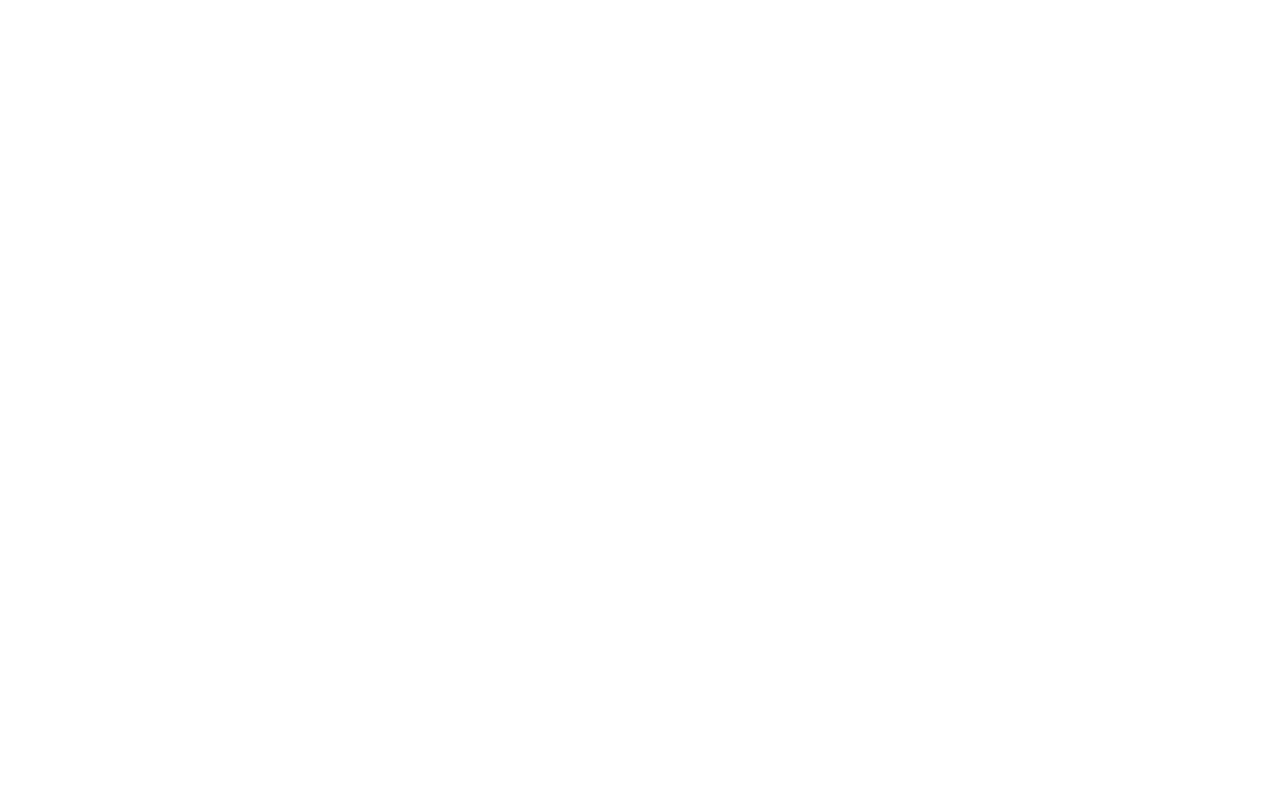
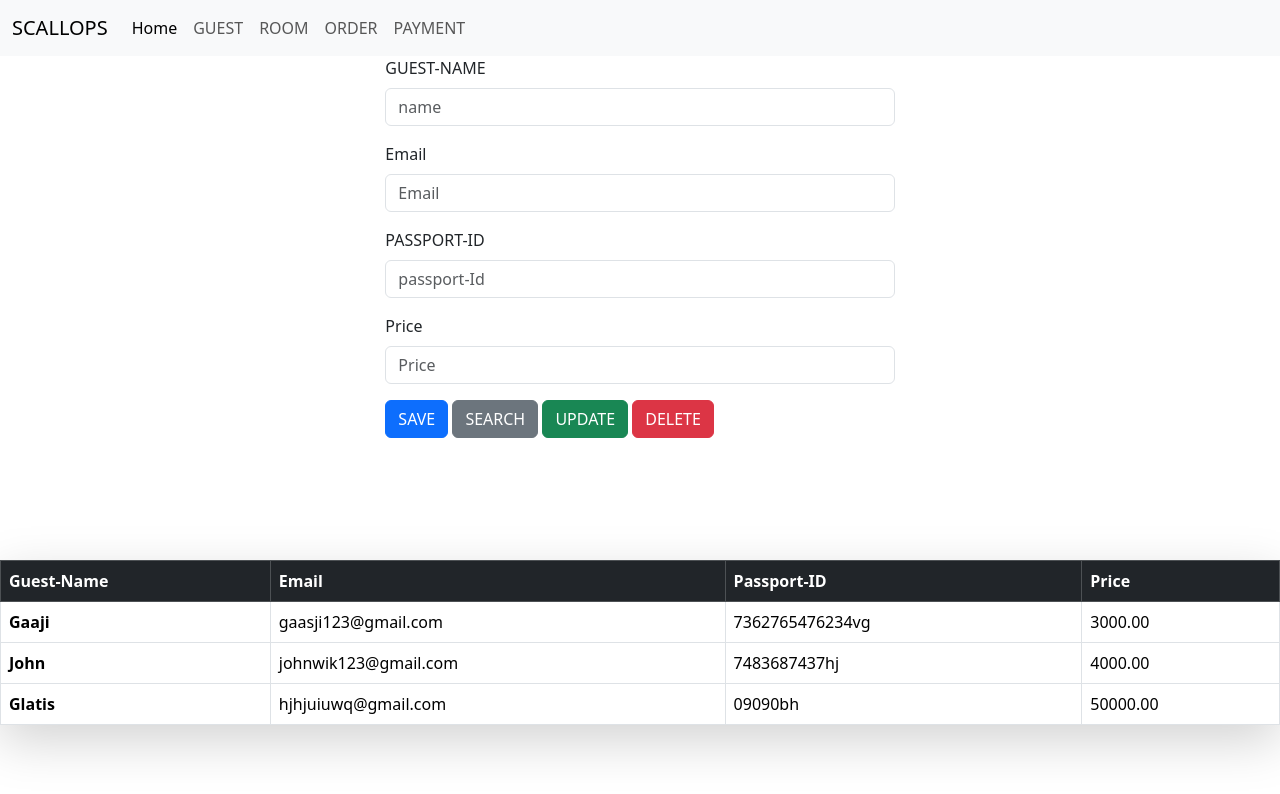
Before and after one commit to gaaji12345/Boostwrap-Pos, a plain HTML site: page assects/pages/book.html in a window 1280 px wide. Drawn offline with Linux system fonts and the light colour scheme.

Commit message:
bookform done

```diff
--- a/assects/pages/book.html
+++ b/assects/pages/book.html
@@ -2,9 +2,112 @@
 <html lang="en">
 <head>
     <meta charset="UTF-8">
-    <title>Title</title>
+    <title>Book</title>
+    <link rel="stylesheet" href="css/bootstrap.min.css">
+    <meta name="viewport" content="width=device-width, initial-scale=1">
+    <style>
+        main>section{
+            width: 100vw;
+            height: 60vh;
+
+        }
+        main>section>div{
+
+        }
+    </style>
 </head>
 <body>
+<nav class="navbar navbar-expand-lg bg-body-tertiary">
+    <div class="container-fluid">
+        <a class="navbar-brand" href="#">SCALLOPS</a>
+        <button class="navbar-toggler" type="button" data-bs-toggle="collapse" data-bs-target="#navbarNavDropdown" aria-controls="navbarNavDropdown" aria-expanded="false" aria-label="Toggle navigation">
+            <span class="navbar-toggler-icon"></span>
+        </button>
+        <div class="collapse navbar-collapse" id="navbarNavDropdown">
+            <ul class="navbar-nav">
+                <li class="nav-item">
+                    <a class="nav-link active" aria-current="page" href="">Home</a>
+                </li>
+                <li class="nav-item">
+                    <a class="nav-link" href="guest.html">GUEST</a>
+                </li>
+                <li class="nav-item">
+                    <a class="nav-link" href="#" >ROOM</a>
+                </li>
+                <li class="nav-item">
+                    <a class="nav-link" href="#">ORDER</a>
+                </li>
+                <li class="nav-item">
+                    <a class="nav-link" href="#">PAYMENT</a>
+                </li>
+            </ul>
+        </div>
+    </div>
+</nav>
 
+<main class="container-fluid">
+    <section class="row">
+        <div class="col"></div>
+        <div class="col-5">
+            <div class="mb-3">
+                <label for="exampleFormControlInput1" class="form-label">GUEST-NAME</label>
+                <input type="text" class="form-control" id="exampleFormControlInput1" placeholder="name">
+            </div>
+            <div class="mb-3">
+                <label for="exampleFormControlInput1" class="form-label">Email</label>
+                <input type="text" class="form-control" id="exampleFormControlInput2" placeholder="Email">
+            </div>
+            <div class="mb-3">
+                <label for="exampleFormControlInput1" class="form-label">PASSPORT-ID</label>
+                <input type="text" class="form-control" id="exampleFormControlInput3" placeholder="passport-Id">
+            </div>
+            <div class="mb-3">
+                <label for="exampleFormControlInput1" class="form-label">Price</label>
+                <input type="text" class="form-control" id="exampleFormControlInput4" placeholder="Price">
+            </div>
+            <button type="submit" class="btn btn-primary"> SAVE</button>
+            <button type="button" class="btn btn-secondary">SEARCH</button>
+            <button type="button" class="btn btn-success">UPDATE</button>
+            <button type="button" class="btn btn-danger">DELETE</button>
+
+        </div>
+        <div class="col"></div>
+    </section>
+</main>
+
+<div class="shadow-lg">
+    <table class="table table-bordered  mt-4">
+        <thead class="table-dark ">
+        <tr>
+            <th scope="col">Guest-Name</th>
+            <th scope="col">Email</th>
+            <th scope="col">Passport-ID</th>
+            <th scope="col">Price</th>
+        </tr>
+        </thead>
+        <tbody>
+        <tr>
+            <th scope="row">Gaaji</th>
+            <td>gaasji123@gmail.com</td>
+            <td>7362765476234vg</td>
+            <td>3000.00</td>
+
+        </tr>
+        <tr>
+            <th scope="row">John</th>
+            <td>johnwik123@gmail.com</td>
+            <td>7483687437hj</td>
+            <td>4000.00</td>
+        </tr>
+        <tr>
+            <th scope="row">Glatis</th>
+            <td>hjhjuiuwq@gmail.com</td>
+            <td>09090bh</td>
+            <td>50000.00</td>
+        </tr>
+
+        </tbody>
+    </table>
+</div>
 </body>
 </html>
```
